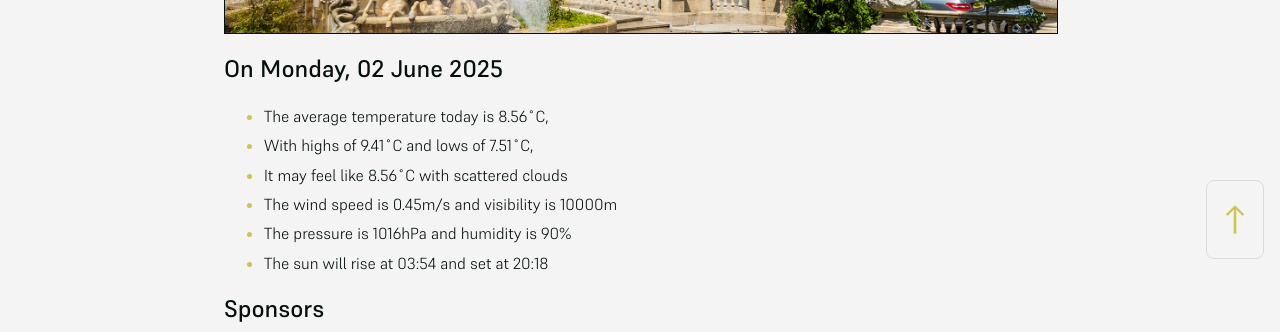
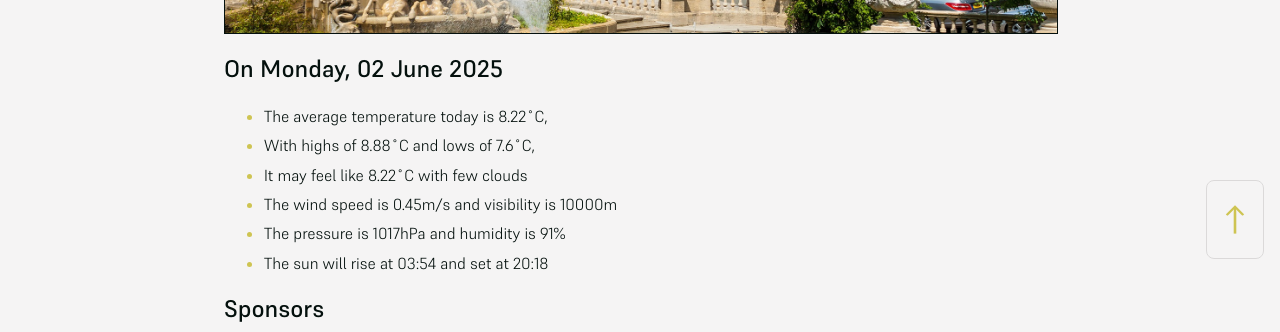
Before and after one commit to mat-0/cheltenham-open-data, a Jekyll site: the page built from index.md, in a window 1280 px wide. Shown: the part 625-957 px from the top of the page. Built offline with Jekyll 4.4.1, drawn with Linux system fonts in a browser that asks for light colours.

Commit message:
Updated 2025-06-02 04:05:50

```diff
--- a/index.md
+++ b/index.md
@@ -10,11 +10,11 @@ seo: Menu
 <!-- weather_marker starts -->
 ## On Monday, 02 June 2025
 
-- The average temperature today is 8.56˚C,
-- With highs of 9.41˚C and lows of 7.51˚C,
-- It may feel like 8.56˚C with scattered clouds
+- The average temperature today is 8.22˚C,
+- With highs of 8.88˚C and lows of 7.6˚C,
+- It may feel like 8.22˚C with few clouds
 - The wind speed is 0.45m/s and visibility is 10000m
-- The pressure is 1016hPa and humidity is 90%
+- The pressure is 1017hPa and humidity is 91%
 - The sun will rise at 03:54 and set at 20:18
 
 <!-- weather_marker ends -->
```
Also changed, not shown: _data/flood.json (+4 -4 lines), _pages/news.md (+4 -4 lines).
